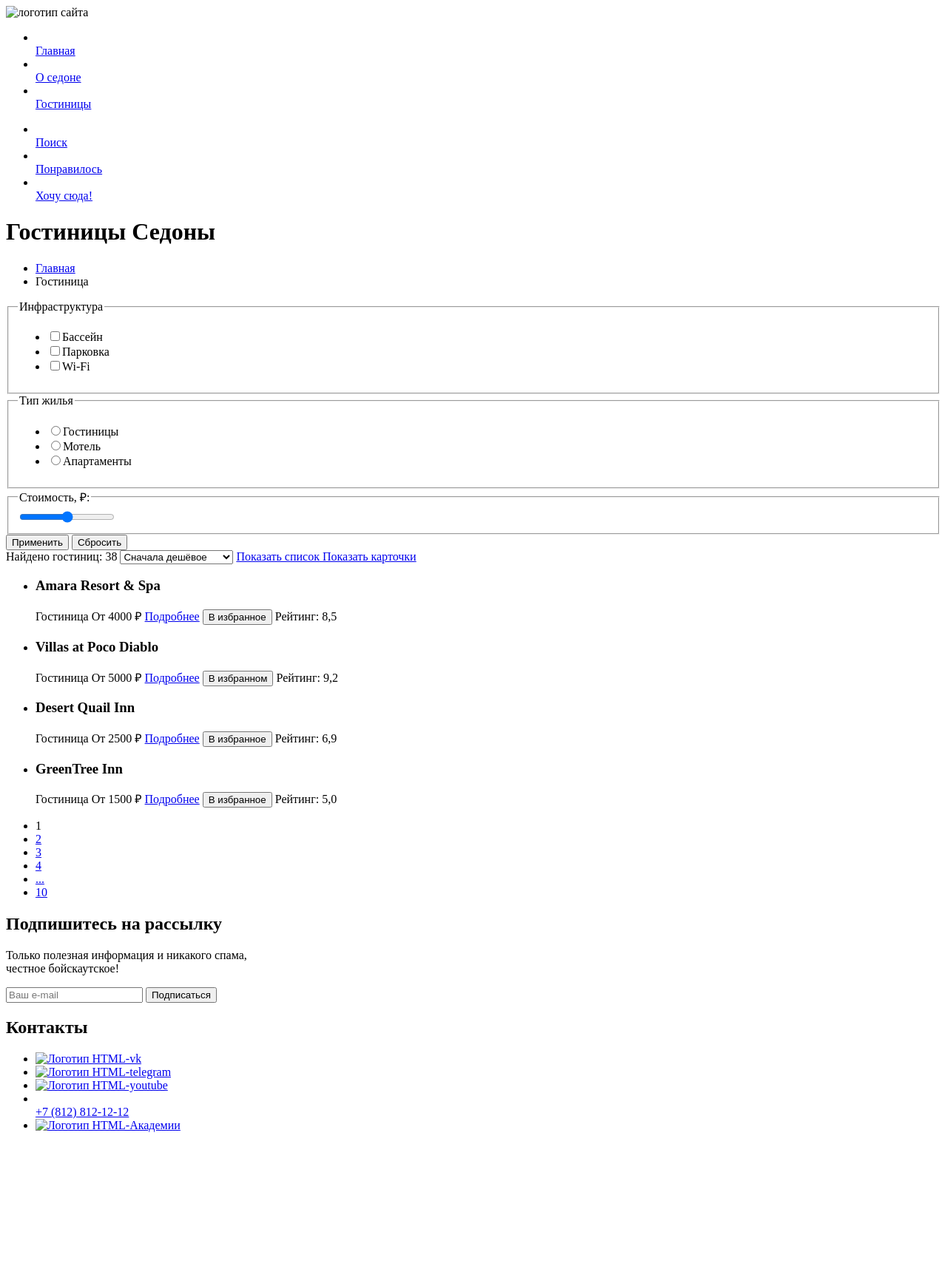
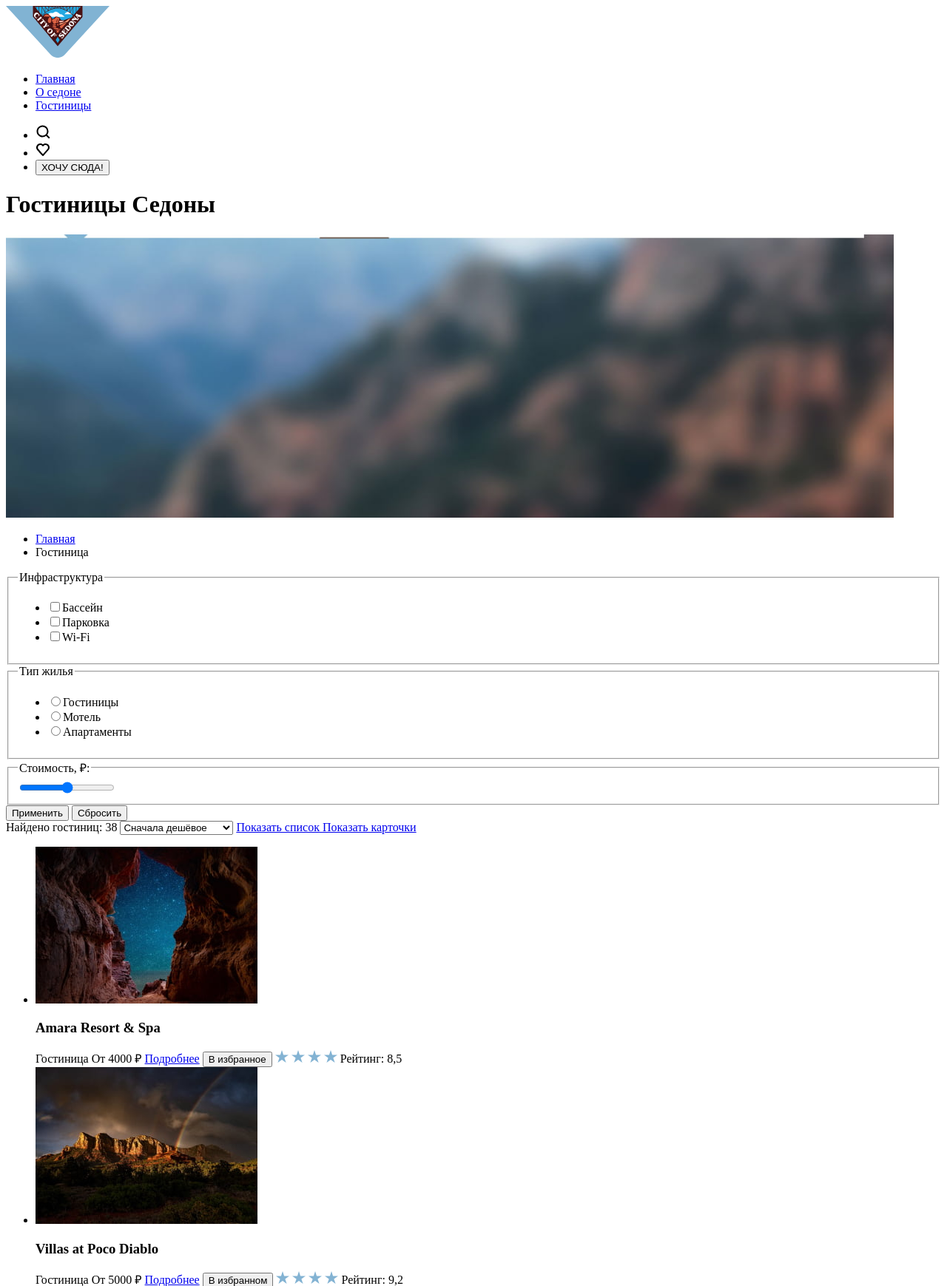
Before and after one commit to htmlacademy-htmlcss/1894105-sedona-35, a plain HTML site: page catalog.html in a window 1280 px wide. Shown: the top 1739 px of the page at 74% size. Before the commit the page ends 1547 px from the top, so only its background shows below. Drawn offline with Linux system fonts and the light colour scheme.

Commit message:
Задание номер 3(Графика для всех страниц)

```diff
--- a/catalog.html
+++ b/catalog.html
@@ -7,29 +7,36 @@
 <body>
   <header class="main-header">
     <nav class="navigation">
-      <img src="#" alt="логотип сайта">
+      <img src="img-catalog/logo.svg" width="140" height="70" alt="логотип сайта">
       <ul class="nav-list">
-        <li class="nav-item"></li>
+        <li class="nav-item">
           <a class="header-nav-link" href="index.html">Главная</a>
-        <li class="nav-item"></li>
+        </li>
+        <li class="nav-item">
           <a class="header-nav-link" href="#">О седоне</a>
-        <li class="nav-item"></li>
+        </li>
+        <li class="nav-item">
           <a class="header-nav-link" href="catalog.html">Гостиницы</a>
+        </li>
       </ul>
 
       <ul class="nav-list nav-user">
-        <li class="nav-item"></li>
+        <li class="nav-item">
           <a class="header-nav-link" href="#">
-            <span class="visually-hidden">Поиск</span>
+            <img src="img-catalog/search.svg"  alt="поиск">
           </a>
-        <li class="nav-item"></li>
+        </li>
+        <li class="nav-item">
           <a class="header-nav-link" href="#">
-            <span class="visually-hidden">Понравилось</span>
+            <img src="img-catalog/heart.svg" width="20" height="20" alt="Понравилось">
           </a>
-        <li class="nav-item"></li>
+        </li>
+        <li>
           <a class="header-nav-link" href="#">
-            <span class="visually-hidden">Хочу сюда!</span>
-          </a>
+            <button class="button">ХОЧУ СЮДА!</button>
+            </a>
+            </li>
+        </li>
       </ul>
     </nav>
   </header>
@@ -39,6 +46,7 @@
 
   <main class="main-catalog">
         <h1 class="catalog-header-title">Гостиницы Седоны</h1>
+        <img src="img-catalog/Фильтр.jpg" width="1200" height="383" alt="фон">
         <ul class="breadcrumbs">
           <li class="breadcrumbs-item">
             <a class="breadcrumbs-link" href="index.html ">
@@ -118,38 +126,55 @@
 
     <ul class="hotel-list">
       <li class="hotel-card">
+        <img src="img-catalog/hotel-1.jpg" width="300" height="212" alt="Amara Resort & Spa">
         <h3>Amara Resort & Spa</h3>
         <span>Гостиница</span>
         <span>От 4000 ₽</span>
         <a class="button" href="#">Подробнее</a>
         <button class="button" type="submit">В избранное</button>
+        <img src="img-catalog/Vector.svg" width="18" height="17" alt="звёзды">
+        <img src="img-catalog/Vector.svg" width="18" height="17" alt="звёзды">
+        <img src="img-catalog/Vector.svg" width="18" height="17" alt="звёзды">
+        <img src="img-catalog/Vector.svg" width="18" height="17" alt="звёзды">
         <span class="button">Рейтинг: 8,5</span>
       </li>
 
       <li class="hotel-card">
+        <img src="img-catalog/hotel-2.jpg" width="300" height="212" alt="Villas at Poco Diablo">
         <h3>Villas at Poco Diablo</h3>
         <span>Гостиница</span>
         <span>От 5000 ₽</span>
         <a class="button" href="#">Подробнее</a>
         <button class="button" type="submit">В избранном</button>
+        <img src="img-catalog/Vector.svg" width="18" height="17" alt="звёзды">
+        <img src="img-catalog/Vector.svg" width="18" height="17" alt="звёзды">
+        <img src="img-catalog/Vector.svg" width="18" height="17" alt="звёзды">
+        <img src="img-catalog/Vector.svg" width="18" height="17" alt="звёзды">
         <span class="button">Рейтинг: 9,2</span>
       </li>
 
       <li class="hotel-card">
+        <img src="img-catalog/hotel-3.jpg" width="300" height="212" alt="Desert Quail Inn">
         <h3>Desert Quail Inn</h3>
         <span>Гостиница</span>
         <span>От 2500 ₽</span>
         <a class="button" href="#">Подробнее</a>
         <button class="button" type="submit">В избранное</button>
+        <img src="img-catalog/Vector.svg" width="18" height="17" alt="звёзды">
+        <img src="img-catalog/Vector.svg" width="18" height="17" alt="звёзды">
+        <img src="img-catalog/Vector.svg" width="18" height="17" alt="звёзды">
         <span class="button">Рейтинг: 6,9</span>
       </li>
 
       <li class="hotel-card">
+        <img src="img-catalog/hotel-4.jpg" width="300" height="212" alt="GreenTree Inn">
         <h3>GreenTree Inn</h3>
         <span>Гостиница</span>
         <span>От 1500 ₽</span>
         <a class="button" href="#">Подробнее</a>
         <button class="button" type="submit">В избранное</button>
+        <img src="img-catalog/Vector.svg" width="18" height="17" alt="звёзды">
+        <img src="img-catalog/Vector.svg" width="18" height="17" alt="звёзды">
         <span class="button">Рейтинг: 5,0</span>
       </li>
     </ul>
@@ -199,31 +224,30 @@
 
     <li class= "footer-navigation">
       <a href="https://vk.com/htmlacademy">
-        <img src="" class="footer-logo-vk" alt="Логотип HTML-vk">
+        <img src="img-catalog/vk.svg" width="24" height="14" class="footer-logo-vk" alt="Логотип HTML-vk">
       </a>
     </li>
 
     <li class= "footer-navigation">
       <a href="https://t.me/htmlacademy ">
-        <img src="" class="footer-logo-telegram" alt="Логотип HTML-telegram">
+        <img src="img-catalog/tg.svg" width="18" height="15.1" class="footer-logo-telegram" alt="Логотип HTML-telegram">
       </a>
     </li>
 
     <li class= "footer-navigation">
       <a href="https://www.youtube.com/user/htmlacademyru">
-        <img src="" class="footer-logo-youtube" alt="Логотип HTML-youtube">
+        <img src="img-catalog/youtube.svg" width="22" height="17" class="footer-logo-youtube" alt="Логотип HTML-youtube">
       </a>
     </li>
 
-    <li class="footer-navigation"></li>
+
       <a class="contacts-phone" href="tel:+7 (812) 812-12-12">+7 (812) 812-12-12</a>
-    </li>
 
-    <li class= "footer-navigation">
+
+
       <a href="https://htmlacademy.ru/">
-        <img src="" class="footer-logo-academy" alt="Логотип HTML-Академии">
+        <img src="img-catalog/HTML Academy.svg" width="114.9" height="32.9" class="footer-logo-academy" alt="Логотип HTML-Академии">
       </a>
-    </li>
 </footer>
 </body>
 </html>
```
Also changed, not shown: index.html (+2 -1 lines), img-catalog/HTML Academy.svg (added), img-catalog/Vector.svg (added), img-catalog/heart.svg (added), img-catalog/hotel-1.jpg (added), img-catalog/hotel-2.jpg (added), img-catalog/hotel-3.jpg (added), img-catalog/hotel-4.jpg (added), img-catalog/logo.svg (added), img-catalog/search.svg (added), img-catalog/tg.svg (added), img-catalog/vk.svg (added), img-catalog/youtube.svg (added), img-catalog/Фильтр.jpg (added), 1 more files.
